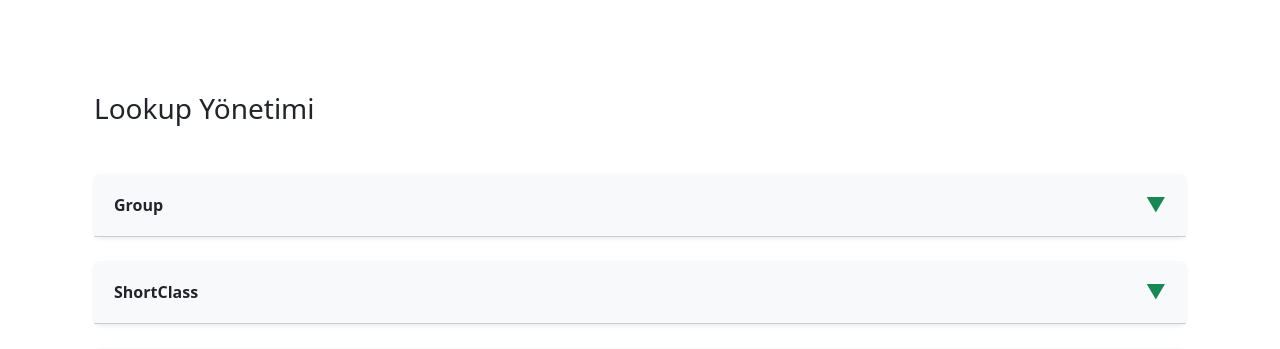
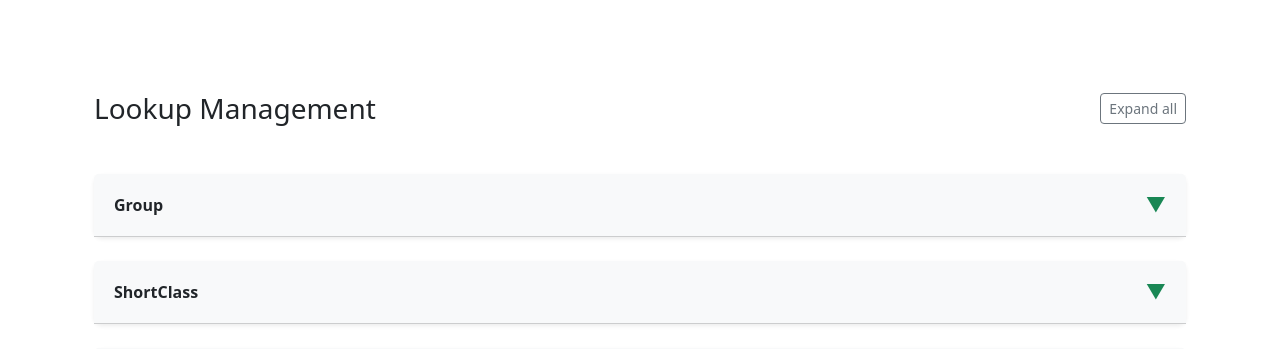
Before and after one commit to omercengiz/putzmeisterapp, a Django app: page /lookups/ in a window 1280 px wide. Shown: the part 56-405 px from the top of the page. Run offline with Django 4.2, Linux system fonts and the light colour scheme; data that the repository does not hold is empty.

Commit message:
added collapse button

```diff
--- a/templates/lookups/manage_lookups.html
+++ b/templates/lookups/manage_lookups.html
@@ -2,11 +2,18 @@
 
 {% block body %}
 <div class="container py-5">
-  <h3 class="mb-5">Lookup Yönetimi</h3>
+  <!-- Başlık + Sağ üstte toplu aç/kapat butonu -->
+  <div class="d-flex justify-content-between align-items-center mb-5">
+    <h3 class="mb-0">Lookup Management</h3>
+    <button id="toggle-all" type="button" class="btn btn-outline-secondary btn-sm">
+      Collapse all
+    </button>
+  </div>
 
   {% for block in forms_and_items %}
     <div class="card mb-4 border-0 shadow-sm rounded-3 bg-white">
-      <div class="card-header bg-light d-flex justify-content-between align-items-center toggle-header" style="cursor: pointer; padding: 1rem 1.25rem;">
+      <div class="card-header bg-light d-flex justify-content-between align-items-center toggle-header"
+           style="cursor: pointer; padding: 1rem 1.25rem;">
         <div class="fw-semibold text-dark">{{ block.name }}</div>
         <div class="toggle-icon fs-5 text-success">▼</div>
       </div>
@@ -19,7 +26,7 @@
           </div>
           <div class="col-md-2 text-end">
             <input type="hidden" name="form_name" value="{{ block.name }}">
-            <button type="submit" class="btn btn-success w-100">Ekle</button>
+            <button type="submit" class="btn btn-success w-100">Add</button>
           </div>
         </form>
 
@@ -30,13 +37,13 @@
                 {{ item }}
                 <form method="post" action="{% url 'delete_lookup' block.model_name item.id %}" style="margin: 0;">
                   {% csrf_token %}
-                  <button type="submit" class="btn btn-sm btn-outline-danger">Sil</button>
+                  <button type="submit" class="btn btn-sm btn-outline-danger">Delete</button>
                 </form>
               </li>
             {% endfor %}
           </ul>
         {% else %}
-          <div class="text-muted">Henüz kayıt yok.</div>
+          <div class="text-muted">There is no record</div>
         {% endif %}
       </div>
     </div>
@@ -46,27 +53,45 @@
 <script>
 document.addEventListener('DOMContentLoaded', function () {
   const toggles = document.querySelectorAll('.toggle-header');
+  const toggleAllBtn = document.getElementById('toggle-all');
 
   toggles.forEach(header => {
     const body = header.nextElementSibling;
     const icon = header.querySelector('.toggle-icon');
-      const blockName = body.id.replace('body-', '');
 
-      // Sayfa yüklendiğinde accordion açık mı kontrol et
-      const isOpenStored = localStorage.getItem('accordion_' + blockName) === 'true';
-      if (isOpenStored) {
-        body.classList.remove('d-none');
-        icon.textContent = '▲';
-      }
+    // Varsayılan: hepsi kapalı
+    body.classList.add('d-none');
+    icon.textContent = '▼';
 
-      // Tıklanınca accordion'u aç/kapat ve durumu kaydet
     header.addEventListener('click', () => {
       const isOpen = !body.classList.contains('d-none');
       body.classList.toggle('d-none');
       icon.textContent = isOpen ? '▼' : '▲';
-        localStorage.setItem('accordion_' + blockName, !isOpen);
     });
   });
+
+  // Toplu aç/kapat
+  function anyOpen() {
+    return Array.from(toggles).some(h => !h.nextElementSibling.classList.contains('d-none'));
+  }
+
+  toggleAllBtn.addEventListener('click', () => {
+    const shouldOpen = !anyOpen();
+    toggles.forEach(header => {
+      const body = header.nextElementSibling;
+      const icon = header.querySelector('.toggle-icon');
+      if (shouldOpen) {
+        body.classList.remove('d-none');
+        icon.textContent = '▲';
+      } else {
+        body.classList.add('d-none');
+        icon.textContent = '▼';
+      }
+    });
+    toggleAllBtn.textContent = shouldOpen ? 'Collapse all' : 'Expand all';
+  });
+
+  toggleAllBtn.textContent = 'Expand all';
 });
 </script>
 {% endblock %}
```
Lines whose indentation alone changed are shown as unchanged.
